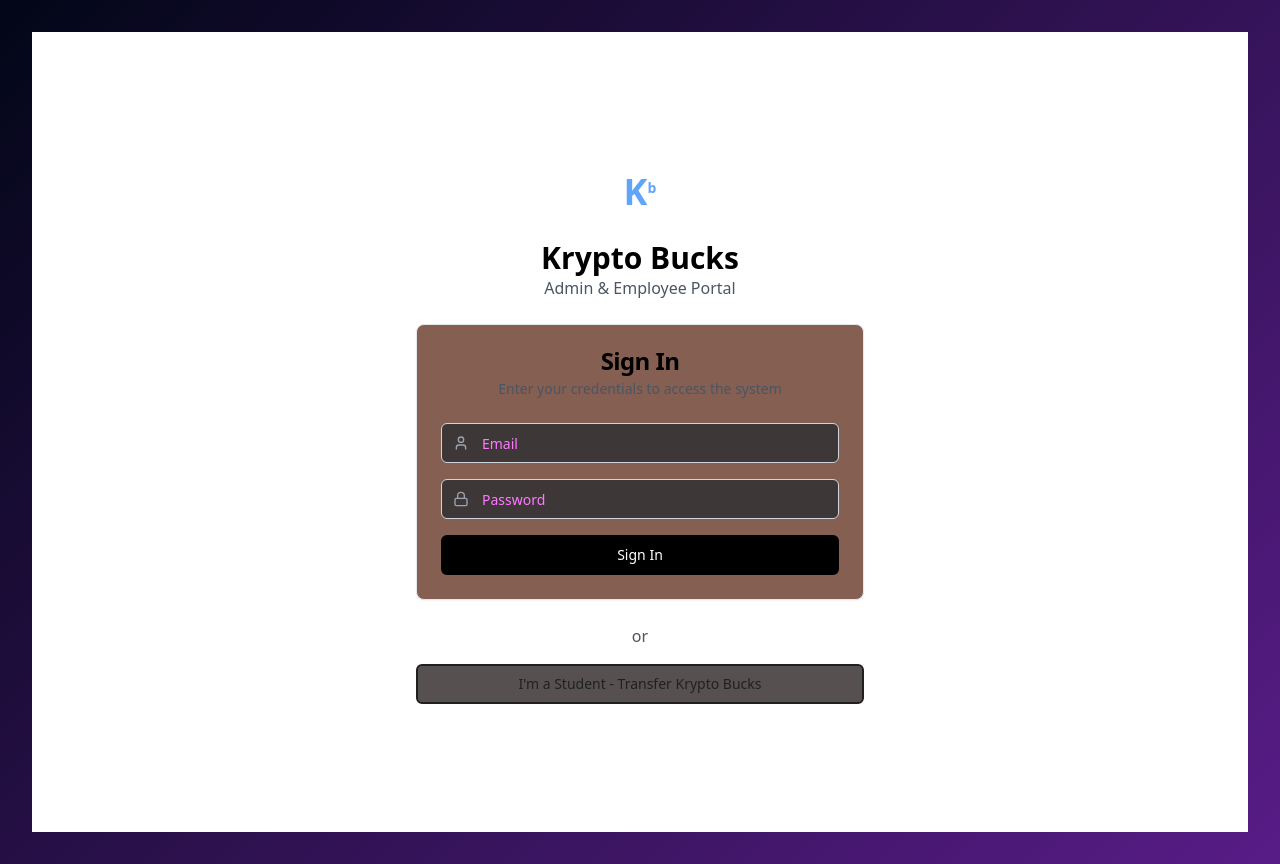
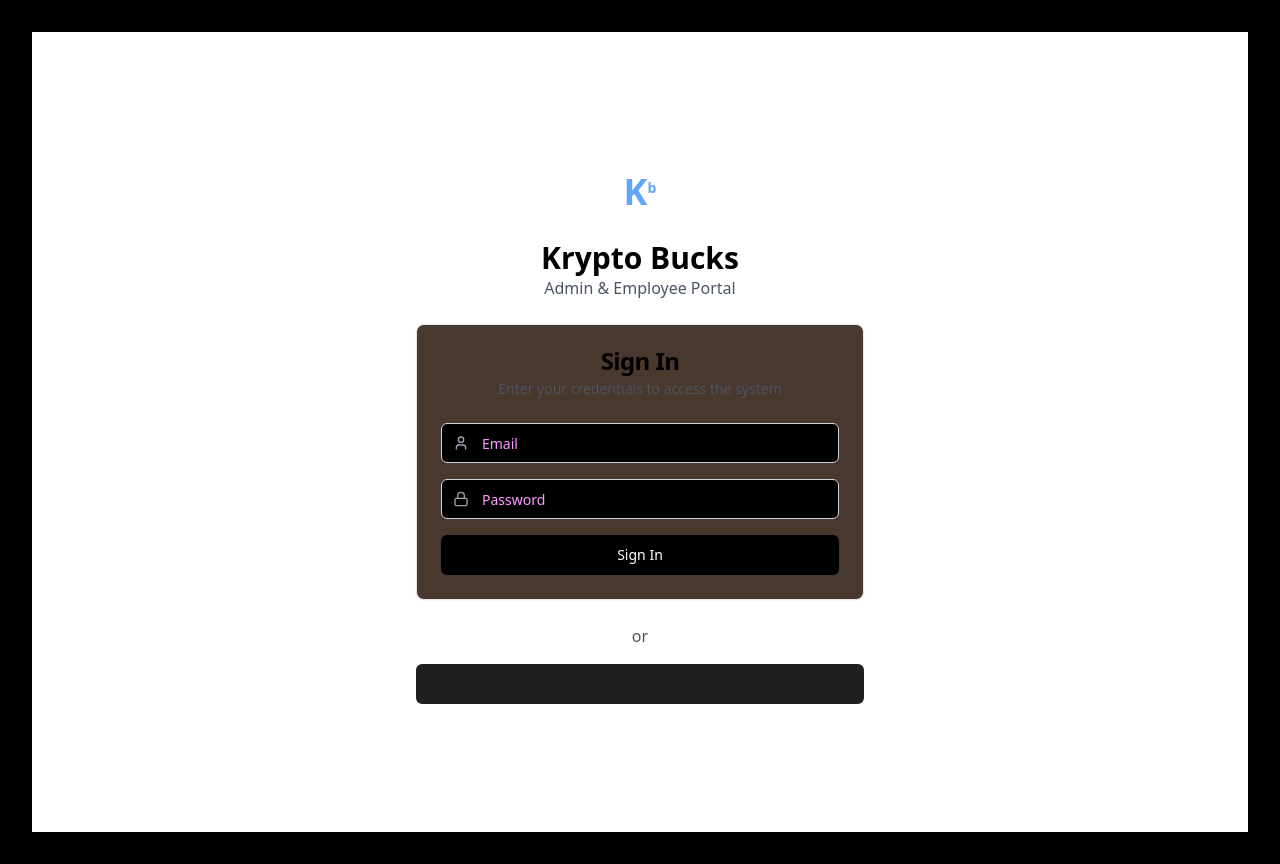
Before and after one commit to KingDenari/krypto-bucks-kard, a React (Vite) app: page / in a window 1280 px wide. Built offline with nearby package versions, Linux system fonts and the light colour scheme.

Commit message:
Fix: Enforce dark theme and black/white colors
Removed light theme functionality and enforced a dark theme with black and white color scheme, excluding logo colors.

```diff
--- a/src/App.tsx
+++ b/src/App.tsx
@@ -1,7 +1,6 @@
 
 import { BrowserRouter as Router, Routes, Route } from 'react-router-dom';
 import { QueryClient, QueryClientProvider } from '@tanstack/react-query';
-import { ThemeProvider } from 'next-themes';
 import { Toaster } from '@/components/ui/toaster';
 import Index from '@/pages/Index';
 import NotFound from '@/pages/NotFound';
@@ -11,7 +10,7 @@ const queryClient = new QueryClient();
 
 function App() {
   return (
-    <ThemeProvider attribute="class" defaultTheme="dark" enableSystem>
+    <div className="dark">
       <QueryClientProvider client={queryClient}>
         <Router>
           <Routes>
@@ -21,7 +20,7 @@ function App() {
           <Toaster />
         </Router>
       </QueryClientProvider>
-    </ThemeProvider>
+    </div>
   );
 }
 
--- a/src/components/scanner/Scanner.tsx
+++ b/src/components/scanner/Scanner.tsx
@@ -95,7 +95,7 @@ const Scanner: React.FC = () => {
               <div className="flex gap-2">
                 <Button
                   type="submit"
-                  className="flex-1 bg-blue-600 hover:bg-blue-700 text-white"
+                  className="flex-1 bg-white hover:bg-gray-200 text-black"
                   disabled={loading || !barcode.trim()}
                 >
                   {loading ? 'Scanning...' : 'Scan'}
@@ -139,7 +139,7 @@ const Scanner: React.FC = () => {
           <CardContent>
             {student ? (
               <div className="space-y-4">
-                <div className="bg-gradient-to-r from-black to-blue-600 p-4 md:p-6 rounded-lg text-white">
+                <div className="bg-black border border-white p-4 md:p-6 rounded-lg text-white">
                   <div className="flex flex-col sm:flex-row sm:justify-between sm:items-start mb-4 gap-2">
                     <div>
                       <p className="text-white/80 text-sm">Student Balance</p>
@@ -148,7 +148,7 @@ const Scanner: React.FC = () => {
                         <span className="text-xl md:text-2xl font-bold">K$ {student.balance}</span>
                       </div>
                     </div>
-                    <Badge className="bg-white/20 text-white self-start">
+                    <Badge className="bg-white text-black self-start">
                       {student.grade}
                     </Badge>
                   </div>
--- a/src/components/settings/Settings.tsx
+++ b/src/components/settings/Settings.tsx
@@ -1,12 +1,9 @@
 
 import React from 'react';
 import { Card, CardContent, CardDescription, CardHeader, CardTitle } from '@/components/ui/card';
-import { Label } from '@/components/ui/label';
-import { Switch } from '@/components/ui/switch';
 import { Button } from '@/components/ui/button';
 import { Badge } from '@/components/ui/badge';
-import { useTheme } from 'next-themes';
-import { Moon, Sun, Camera, User, Mail } from 'lucide-react';
+import { Camera, User, Mail } from 'lucide-react';
 import WebcamScanner from './WebcamScanner';
 
 interface SettingsProps {
@@ -15,7 +12,6 @@ interface SettingsProps {
 }
 
 const Settings: React.FC<SettingsProps> = ({ userEmail, userRole }) => {
-  const { theme, setTheme } = useTheme();
   const [showWebcamScanner, setShowWebcamScanner] = React.useState(false);
 
   // Extract name from email or show role-based name
@@ -37,7 +33,7 @@ const Settings: React.FC<SettingsProps> = ({ userEmail, userRole }) => {
         <p className="text-muted-foreground">System configuration and preferences</p>
       </div>
 
-      <div className="grid gap-6 md:grid-cols-2 lg:grid-cols-3">
+      <div className="grid gap-6 md:grid-cols-2">
         {/* Account Info */}
         <Card>
           <CardHeader>
@@ -65,36 +61,8 @@ const Settings: React.FC<SettingsProps> = ({ userEmail, userRole }) => {
           </CardContent>
         </Card>
 
-        {/* Theme Settings */}
+        {/* Webcam Scanner */}
         <Card>
-          <CardHeader>
-            <CardTitle className="flex items-center gap-2 text-lg">
-              {theme === 'dark' ? <Moon className="w-5 h-5" /> : <Sun className="w-5 h-5" />}
-              Appearance
-            </CardTitle>
-            <CardDescription>
-              Customize the look and feel of the application
-            </CardDescription>
-          </CardHeader>
-          <CardContent className="space-y-4">
-            <div className="flex items-center justify-between">
-              <Label htmlFor="dark-mode" className="text-sm font-medium">
-                Dark Mode
-              </Label>
-              <Switch
-                id="dark-mode"
-                checked={theme === 'dark'}
-                onCheckedChange={(checked) => setTheme(checked ? 'dark' : 'light')}
-              />
-            </div>
-            <div className="text-sm text-muted-foreground">
-              Toggle between light and dark themes. App starts in dark mode by default.
-            </div>
-          </CardContent>
-        </Card>
-
-        {/* Webcam Scanner */}
-        <Card className="md:col-span-2 lg:col-span-1">
           <CardHeader>
             <CardTitle className="flex items-center gap-2 text-lg">
               <Camera className="w-5 h-5" />
@@ -107,7 +75,7 @@ const Settings: React.FC<SettingsProps> = ({ userEmail, userRole }) => {
           <CardContent className="space-y-4">
             <Button
               onClick={() => setShowWebcamScanner(!showWebcamScanner)}
-              className="w-full gradient-bg"
+              className="w-full bg-white text-black hover:bg-gray-200"
               size="sm"
             >
               {showWebcamScanner ? 'Close' : 'Open'} Webcam Scanner
--- a/src/index.css
+++ b/src/index.css
@@ -7,83 +7,44 @@
 
 @layer base {
   :root {
-    --background: 248 250 252;
-    --foreground: 15 23 42;
+    --background: 0 0 0;
+    --foreground: 255 255 255;
 
-    --card: 255 255 255;
-    --card-foreground: 15 23 42;
+    --card: 23 23 23;
+    --card-foreground: 255 255 255;
 
-    --popover: 255 255 255;
-    --popover-foreground: 15 23 42;
+    --popover: 23 23 23;
+    --popover-foreground: 255 255 255;
 
-    --primary: 59 130 246;
-    --primary-foreground: 255 255 255;
+    --primary: 255 255 255;
+    --primary-foreground: 0 0 0;
 
-    --secondary: 241 245 249;
-    --secondary-foreground: 15 23 42;
+    --secondary: 38 38 38;
+    --secondary-foreground: 255 255 255;
 
-    --muted: 241 245 249;
-    --muted-foreground: 100 116 139;
+    --muted: 38 38 38;
+    --muted-foreground: 163 163 163;
 
-    --accent: 241 245 249;
-    --accent-foreground: 15 23 42;
+    --accent: 38 38 38;
+    --accent-foreground: 255 255 255;
 
-    --destructive: 239 68 68;
+    --destructive: 220 38 38;
     --destructive-foreground: 255 255 255;
 
-    --border: 226 232 240;
-    --input: 226 232 240;
-    --ring: 59 130 246;
+    --border: 38 38 38;
+    --input: 38 38 38;
+    --ring: 255 255 255;
 
     --radius: 0.5rem;
 
-    --sidebar-background: 255 255 255;
-    --sidebar-foreground: 15 23 42;
-    --sidebar-primary: 59 130 246;
-    --sidebar-primary-foreground: 255 255 255;
-    --sidebar-accent: 241 245 249;
-    --sidebar-accent-foreground: 15 23 42;
-    --sidebar-border: 226 232 240;
-    --sidebar-ring: 59 130 246;
-  }
-
-  .dark {
-    --background: 2 6 23;
-    --foreground: 248 250 252;
-
-    --card: 15 23 42;
-    --card-foreground: 248 250 252;
-
-    --popover: 15 23 42;
-    --popover-foreground: 248 250 252;
-
-    --primary: 147 51 234;
-    --primary-foreground: 255 255 255;
-
-    --secondary: 30 41 59;
-    --secondary-foreground: 248 250 252;
-
-    --muted: 30 41 59;
-    --muted-foreground: 148 163 184;
-
-    --accent: 30 41 59;
-    --accent-foreground: 248 250 252;
-
-    --destructive: 220 38 38;
-    --destructive-foreground: 248 250 252;
-
-    --border: 30 41 59;
-    --input: 30 41 59;
-    --ring: 147 51 234;
-
-    --sidebar-background: 2 6 23;
-    --sidebar-foreground: 248 250 252;
-    --sidebar-primary: 147 51 234;
-    --sidebar-primary-foreground: 255 255 255;
-    --sidebar-accent: 30 41 59;
-    --sidebar-accent-foreground: 248 250 252;
-    --sidebar-border: 30 41 59;
-    --sidebar-ring: 147 51 234;
+    --sidebar-background: 0 0 0;
+    --sidebar-foreground: 255 255 255;
+    --sidebar-primary: 255 255 255;
+    --sidebar-primary-foreground: 0 0 0;
+    --sidebar-accent: 38 38 38;
+    --sidebar-accent-foreground: 255 255 255;
+    --sidebar-border: 38 38 38;
+    --sidebar-ring: 255 255 255;
   }
 }
 
@@ -94,56 +55,81 @@
 
   body {
     @apply bg-background text-foreground;
-    background: linear-gradient(135deg, #f0f9ff 0%, #e0f2fe 100%);
+    background: #000000;
     min-height: 100vh;
-  }
-
-  .dark body {
-    background: linear-gradient(135deg, #020617 0%, #581c87 100%);
   }
 }
 
 .gradient-bg {
-  background: linear-gradient(135deg, #3b82f6 0%, #9333ea 100%);
-}
-
-.dark .gradient-bg {
-  background: linear-gradient(135deg, #6366f1 0%, #a855f7 100%);
+  background: #ffffff;
+  color: #000000;
 }
 
 .krypto-card {
-  background: linear-gradient(135deg, #1e40af 0%, #7c3aed 100%);
+  background: #000000;
+  border: 1px solid #262626;
   border-radius: 16px;
   padding: 24px;
   color: white;
-  box-shadow: 0 10px 30px rgba(0, 0, 0, 0.1);
+  box-shadow: 0 10px 30px rgba(255, 255, 255, 0.1);
 }
 
-.dark .krypto-card {
-  background: linear-gradient(135deg, #312e81 0%, #581c87 100%);
-  box-shadow: 0 10px 30px rgba(0, 0, 0, 0.3);
-}
-
-/* Override any yellow colors to black */
+/* Override any colored elements to black and white */
 .text-yellow-500,
 .text-yellow-600,
 .text-yellow-700,
 .text-yellow-800,
-.text-yellow-900 {
-  @apply text-black;
+.text-yellow-900,
+.text-blue-500,
+.text-blue-600,
+.text-green-500,
+.text-green-600,
+.text-red-500,
+.text-red-600 {
+  @apply text-white;
 }
 
 .bg-yellow-100,
 .bg-yellow-200,
 .bg-yellow-300,
 .bg-yellow-400,
-.bg-yellow-500 {
+.bg-yellow-500,
+.bg-blue-500,
+.bg-blue-600,
+.bg-green-500,
+.bg-green-600 {
+  @apply bg-white text-black;
+}
+
+.bg-red-500,
+.bg-red-600 {
   @apply bg-black text-white;
 }
 
 .border-yellow-200,
 .border-yellow-300,
 .border-yellow-400,
-.border-yellow-500 {
-  @apply border-black;
+.border-yellow-500,
+.border-blue-300,
+.border-green-300 {
+  @apply border-gray-600;
 }
+
+/* Force black and white for buttons */
+.bg-blue-600,
+.hover\:bg-blue-700:hover {
+  @apply bg-white text-black;
+}
+
+.hover\:bg-blue-700:hover {
+  @apply hover:bg-gray-200;
+}
+
+.bg-green-500,
+.hover\:bg-green-600:hover {
+  @apply bg-white text-black;
+}
+
+.hover\:bg-green-600:hover {
+  @apply hover:bg-gray-200;
+}
```
